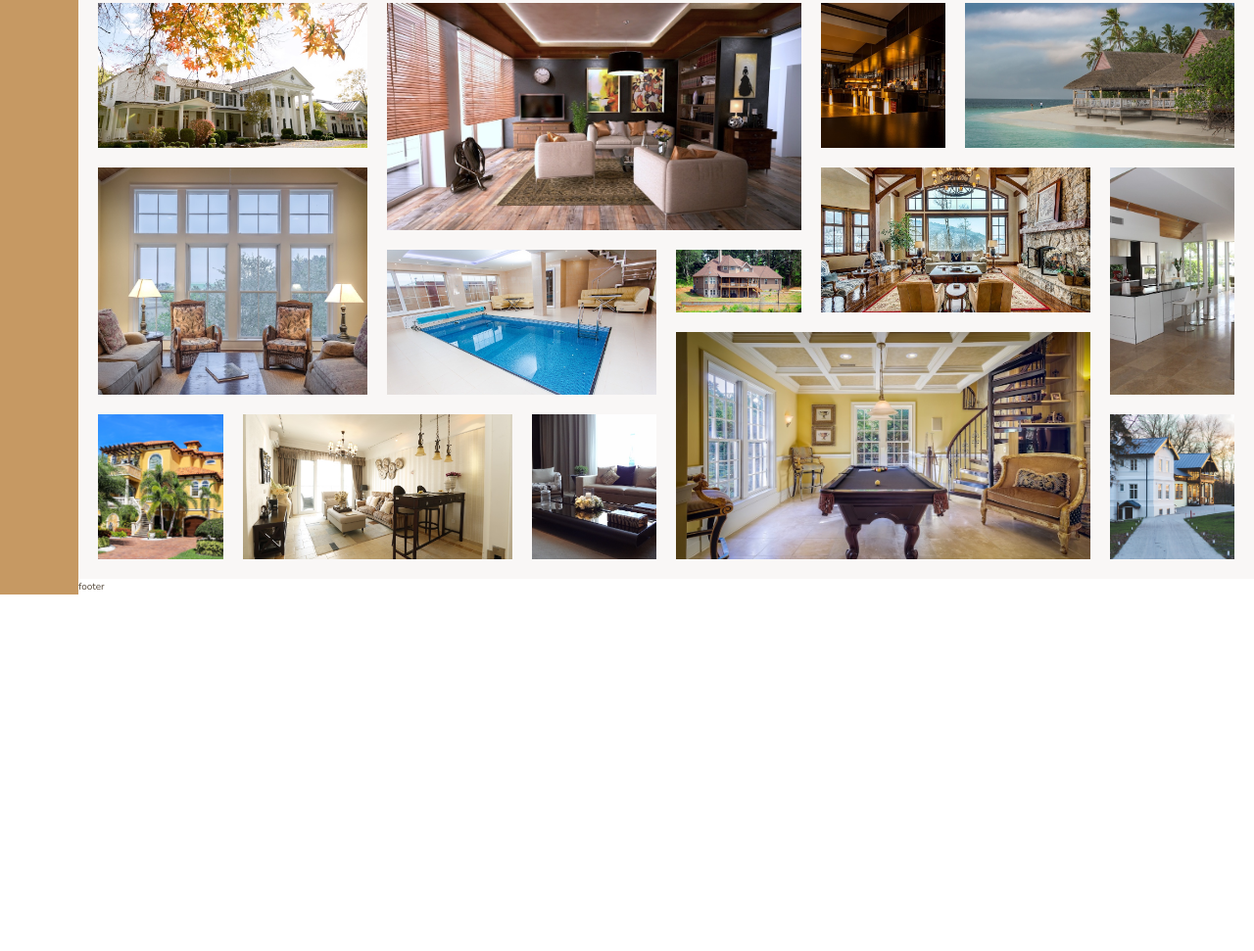
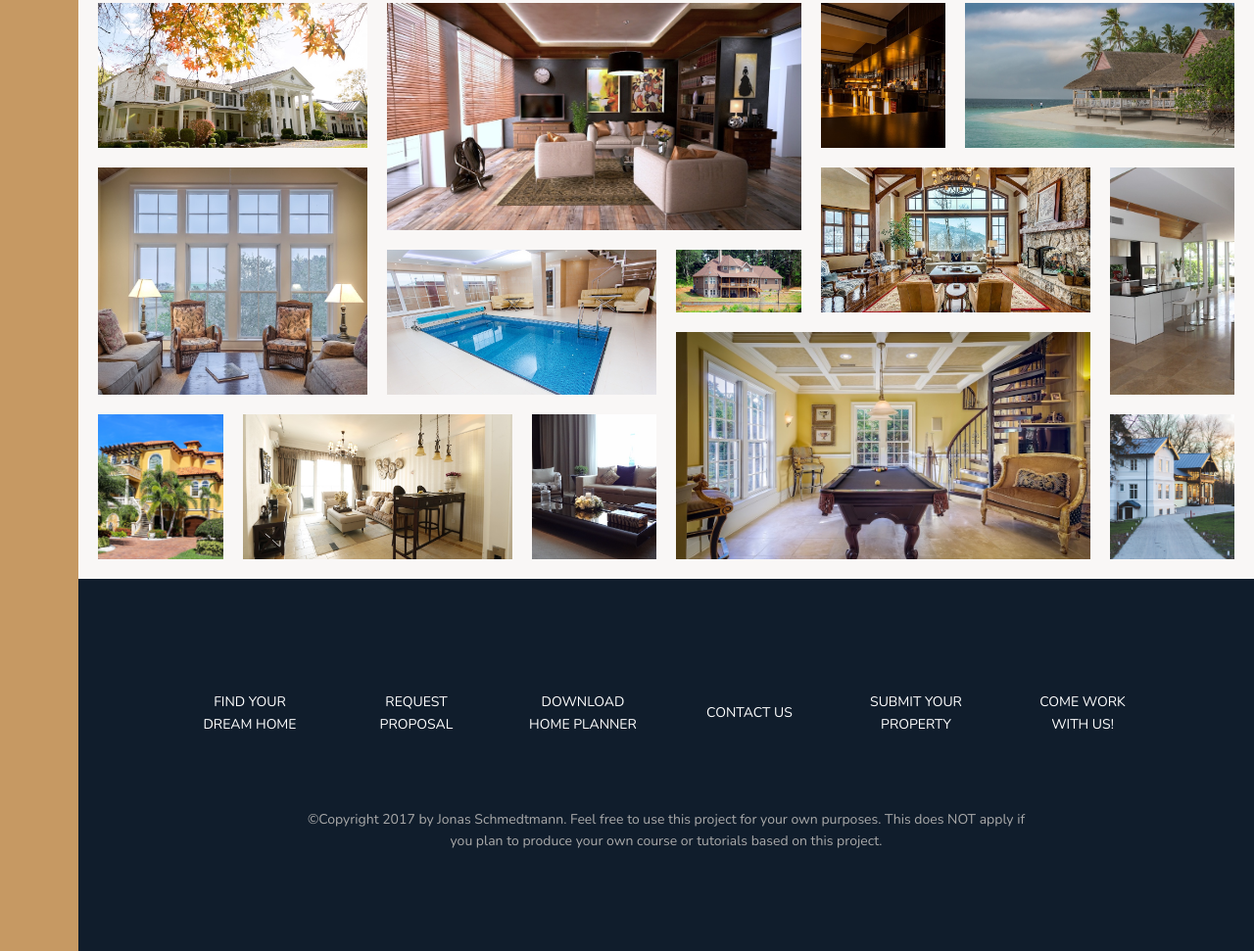
Before and after one commit to othmanekahtal/Nexter-grid-project, a website: page index.html in a window 1280 px wide. Shown: the part 3114-4085 px from the top of the page at 98% size. Before the commit the page ends 3721 px from the top, so only its background shows below. Drawn offline with nearby package versions, Linux system fonts and the light colour scheme.

Commit message:
styling footer

```diff
--- a/index.html
+++ b/index.html
@@ -334,7 +334,18 @@
         </figure>
     </div>
     <footer class="footer">
-        footer
+        <ul class="footer__nav">
+            <li class="nav__item"><a href="#" class="footer__link">Find your dream home</a></li>
+            <li class="nav__item"><a href="#" class="footer__link">Request proposal</a></li>
+            <li class="nav__item"><a href="#" class="footer__link">Download home planner</a></li>
+            <li class="nav__item"><a href="#" class="footer__link">Contact us</a></li>
+            <li class="nav__item"><a href="#" class="footer__link">Submit your property </a></li>
+            <li class="nav__item"><a href="#" class="footer__link">Come work with us!</a></li>
+        </ul>
+        <div class="footer__copyright">
+            <p>&copy;Copyright 2017 by Jonas Schmedtmann. Feel free to use this project for your own purposes. This does
+                NOT apply if you plan to produce your own course or tutorials based on this project.</p>
+        </div>
     </footer>
 
 </body>
--- a/sass/_footer.scss
+++ b/sass/_footer.scss
@@ -1,3 +1,35 @@
 .footer {
   grid-column: full-grid-start / full-grid-end;
+  background-color: $color-secondary;
+  color: $color-grey-light-2;
+  font-size: 1.4rem;
+  padding: 10rem;
+  text-align: center;
+  &__nav {
+    display: grid;
+    grid-template-columns: repeat(auto-fit, minmax(15rem, 1fr));
+    grid-gap: 2rem;
+    list-style-type: none;
+    align-items: center;
+    margin-bottom: 6rem;
+  }
+  .nav__item {
+    text-align: center;
+    transition: all 0.2s linear;
+    &:hover {
+      transform: translateY(-2px) scale(1.05);
+      background-color: rgba(255, 255, 255, 0.05);
+    }
+  }
+  &__link {
+    display: block;
+    text-decoration: none;
+    color: white;
+    text-transform: uppercase;
+    padding: 1.5rem;
+  }
+  &__copyright {
+    width: 75%;
+    margin: 0 auto;
+  }
 }
```
Also changed, not shown: css/style.css.
